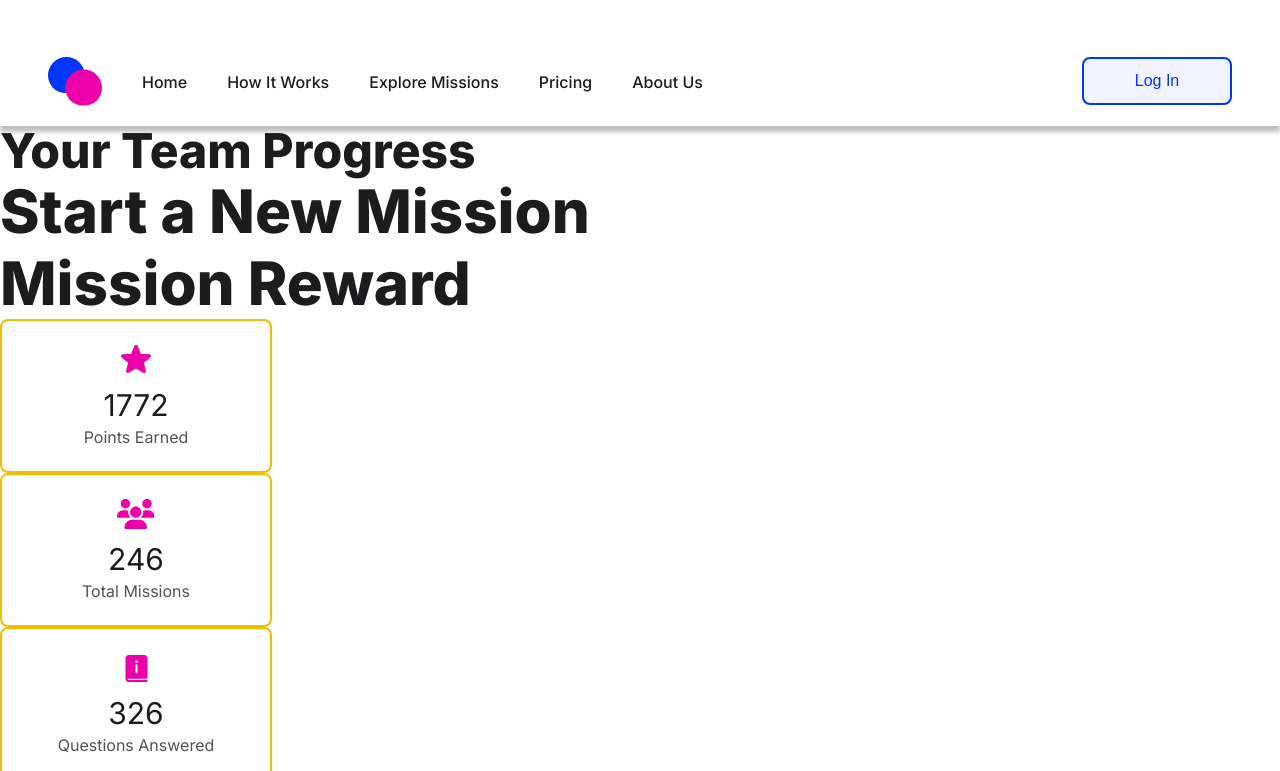
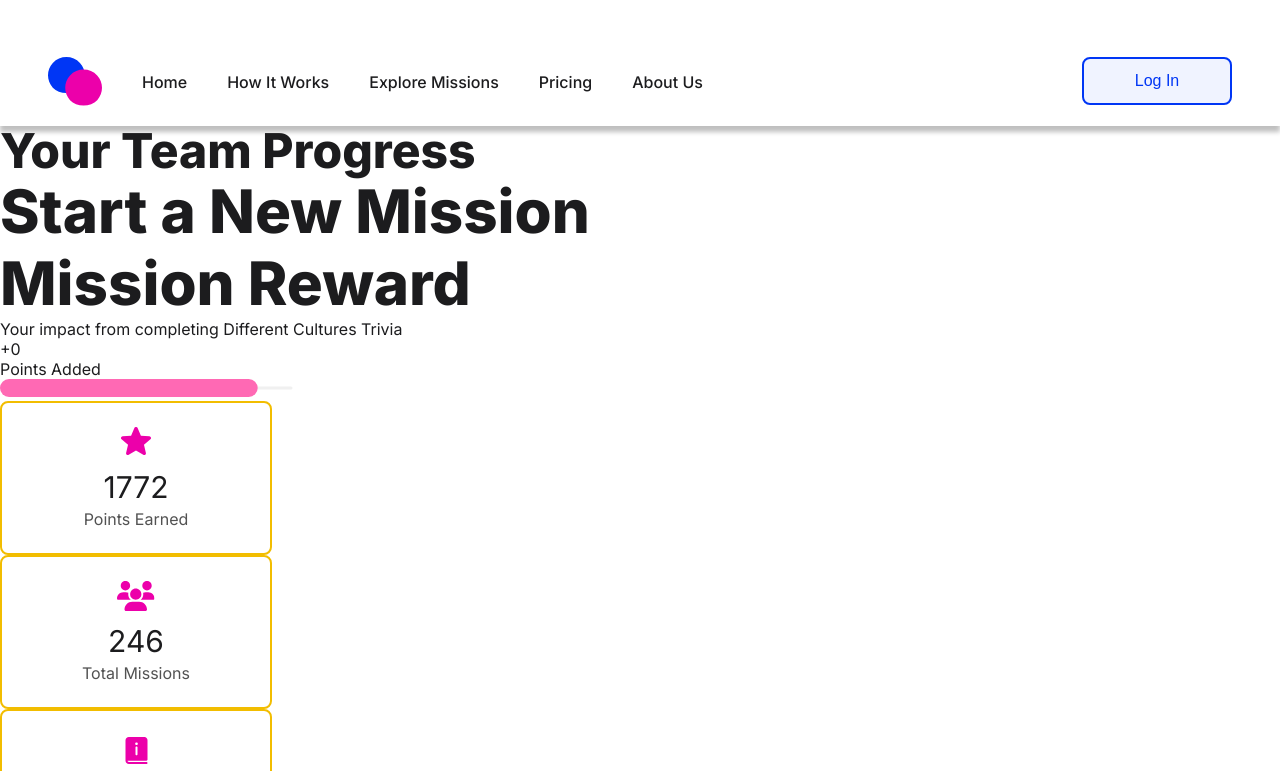
Before and after one commit to cherryontech/MissionCollective, a React (Vite) app: page /dashboard in a window 1280 px wide. Shown: the top 771 px of the page. Built offline with nearby package versions, Linux system fonts and the light colour scheme.

Commit message:
worked on Mission Accomplish section

```diff
--- a/src/Components/Dashboard/MissionAccomplish.jsx
+++ b/src/Components/Dashboard/MissionAccomplish.jsx
@@ -1,8 +1,32 @@
+import { useState } from "react";
+import { statCardContent } from "../../data/statCards";
+import { useUserContext } from "../../Context/UserContext";
+import { Line } from "rc-progress";
+
 export default function MissionAccomplish() {
+  const { quizScore } = useUserContext();
+  const percent = statCardContent.find((card) => card.id === 3)?.number || 0;
+
   return (
     <div className="mission-accomplish-container">
-      <h1>Mission Reward</h1>
-      <p>{}</p>
+      <div className="mission-accomplish-header">
+        <h1>Mission Reward</h1>
+        <p>Your impact from completing Different Cultures Trivia</p>
+      </div>
+      <div className="points-added-display">
+        <span className="points-added">+{quizScore}</span>
+        <p>Points Added</p>
+      </div>
+      <div className="accomplish-progress-bar">
+        <div style={{ width: "300px" }}>
+          <Line
+            percent={percent}
+            strokeWidth={6}
+            strokeColor="#ff69b4"
+            trailColor="#f0f0f0"
+          />
+        </div>
+      </div>
     </div>
   );
 }
```
